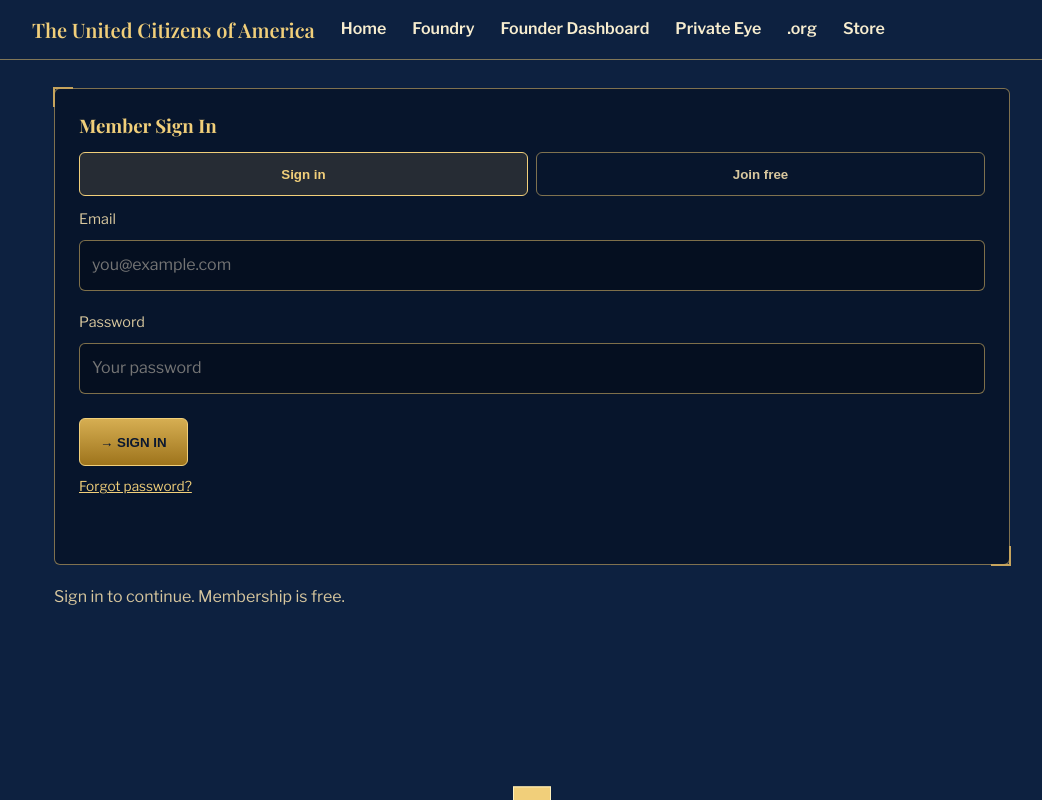
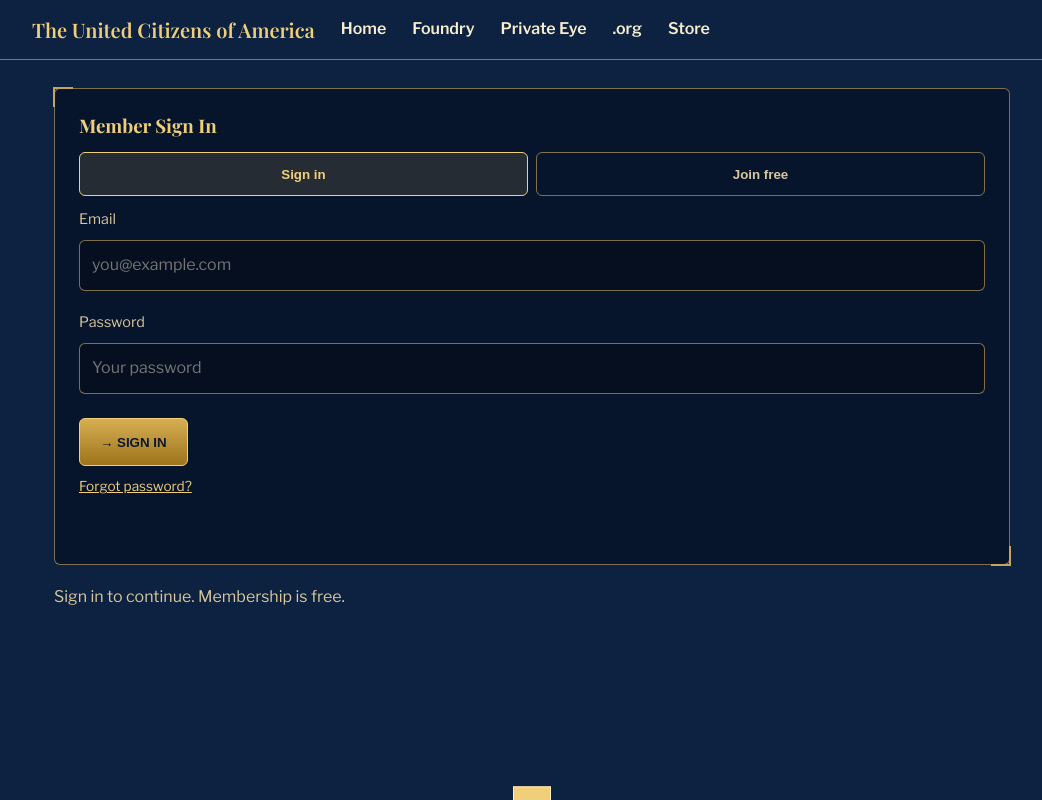
Before and after one commit to thecitizenmovement-org/thecitizenmovement.online, a plain HTML site: page osint-dash.html in a window 1280 px wide. Shown: the whole page, without its empty margins (108-1150 px from the left). Drawn offline with nearby package versions, Linux system fonts and the light colour scheme.

Commit message:
Remove dead Founder Dashboard nav link (founder.html not pushed; founder entry stays the hidden Easter egg only)

```diff
--- a/osint-dash.html
+++ b/osint-dash.html
@@ -76,7 +76,7 @@ label{display:block;margin:10px 0 4px;color:var(--muted);font-size:.9rem}
 <body>
 <header class="top"><nav class="primary">
 <a class="brand" href="./">The United Citizens of America</a>
-<a href="./">Home</a><a href="./foundry.html">Foundry</a><a href="./founder.html">Founder Dashboard</a><a href="./private-eye.html">Private Eye</a><a href="https://thecitizenmovement.org">.org</a><a href="https://thecitizenmovement.store">Store</a>
+<a href="./">Home</a><a href="./foundry.html">Foundry</a><a href="./private-eye.html">Private Eye</a><a href="https://thecitizenmovement.org">.org</a><a href="https://thecitizenmovement.store">Store</a>
 </nav></header>
 <main>
 <p id="gate-loading" class="sub">Loading…</p>
```
